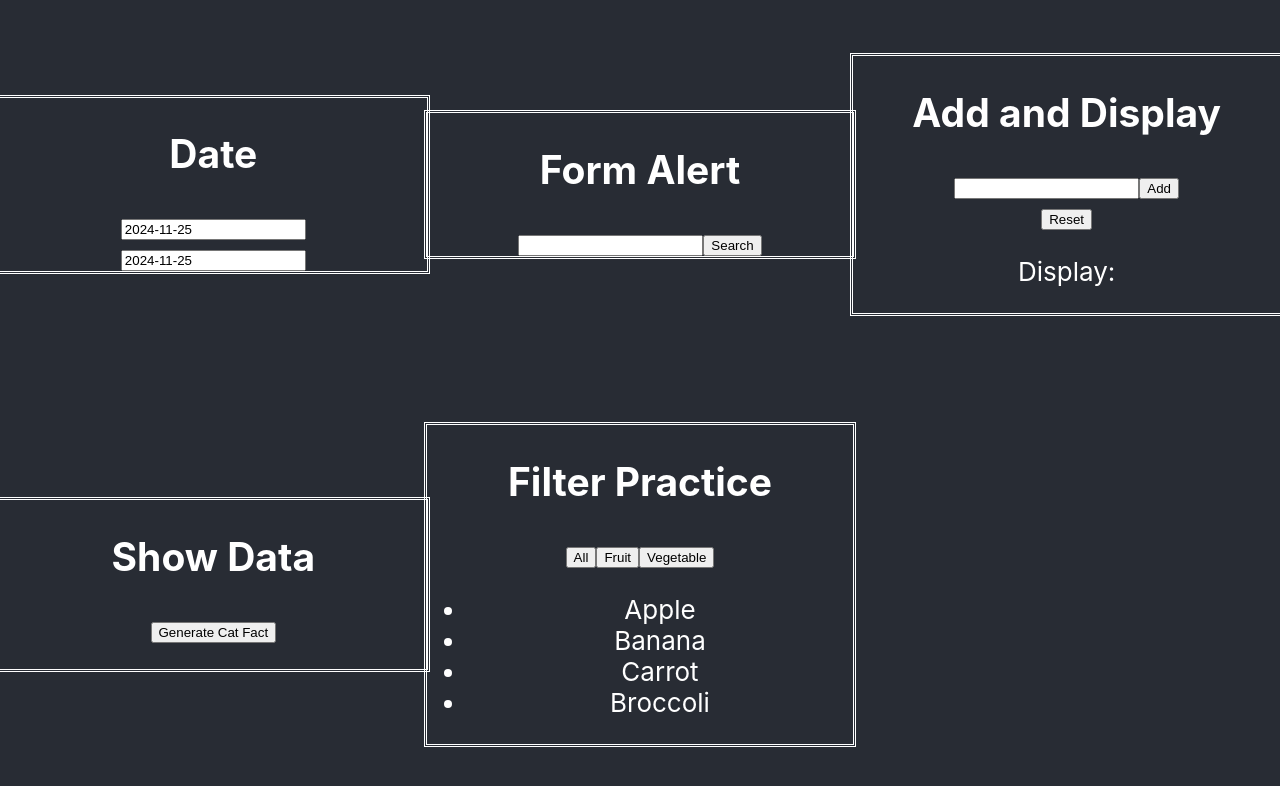
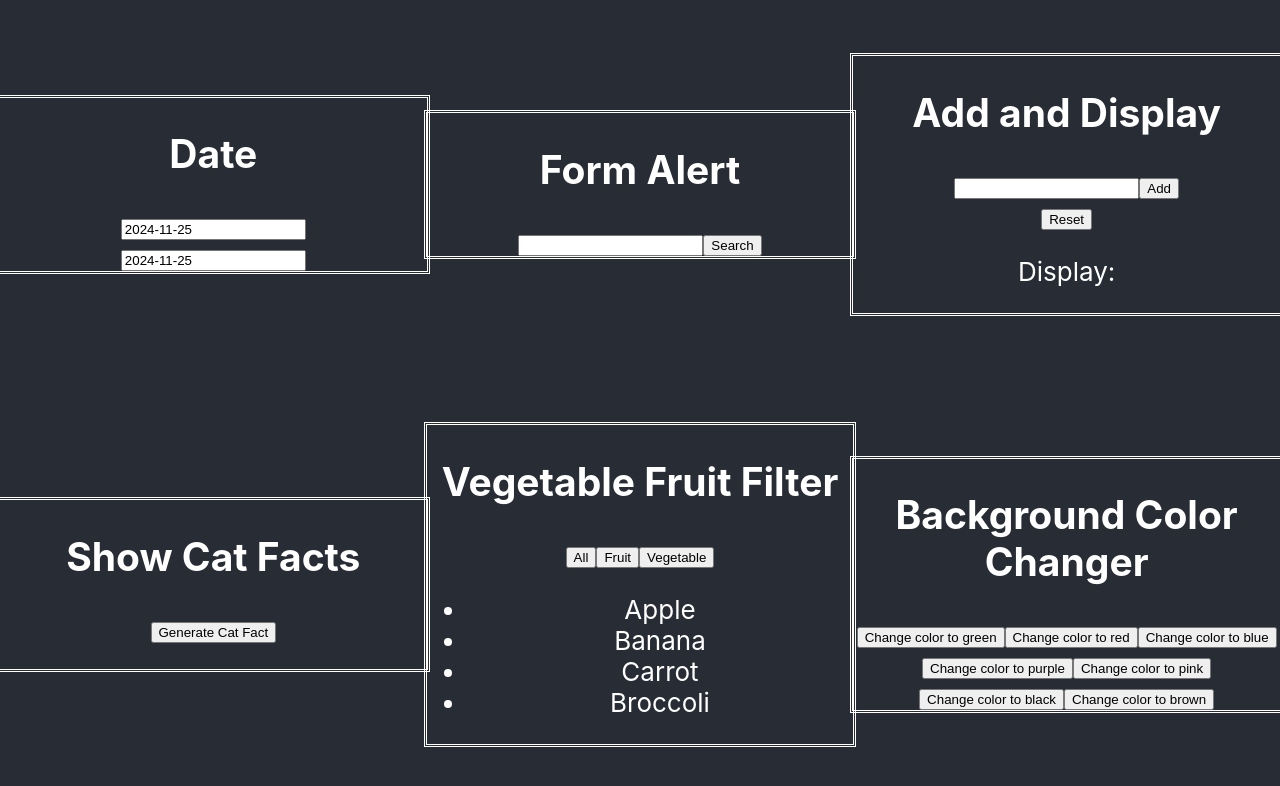
Before and after one commit to RubenV-dev/react_components, a React (Create React App) app: page / in a window 1280 px wide. Shown: the top 786 px of the page. Built offline with nearby package versions, Linux system fonts and the light colour scheme.

Commit message:
new background change component

```diff
--- a/public/index.html
+++ b/public/index.html
@@ -24,7 +24,7 @@
       work correctly both with client-side routing and a non-root public URL.
       Learn how to configure a non-root public URL by running `npm run build`.
     -->
-    <title>React App</title>
+    <title>Testing App</title>
   </head>
   <body>
     <noscript>You need to enable JavaScript to run this app.</noscript>
--- a/src/App.css
+++ b/src/App.css
@@ -13,8 +13,10 @@
   }
 }
 
+body {
+  background-color: #282c34;
+}
 .App-header {
-  background-color: #282c34;
   min-height: 100vh;
   display: flex;
   flex-wrap: wrap;
--- a/src/App.js
+++ b/src/App.js
@@ -5,6 +5,7 @@ import FormBox from './Component/form_box.js';
 import InputAndDisplay from './Component/input_and_display.js';
 import ShowData from './Component/showdata.js';
 import Filter from './Component/filter.js';
+import BackgroundChange from './Component/backgroundChange.js';
 
 function App() {
   return (
@@ -25,12 +26,16 @@ function App() {
           <InputAndDisplay/>
         </div>
         <div className="component">
-          <h2>Show Data</h2>
+          <h2>Show Cat Facts</h2>
           <ShowData/>
         </div>
         <div className="component">
-          <h2>Filter Practice</h2>
+          <h2>Vegetable Fruit Filter</h2>
           <Filter/>
+        </div>
+        <div className="component">
+          <h2>Background Color Changer</h2>
+          <BackgroundChange/>
         </div>
       </header>
     </div>
--- /dev/null
+++ b/src/Component/backgroundChange.js
@@ -0,0 +1,24 @@
+import React from 'react';
+
+const BackgroundChange = () => {
+    return (
+        <div>
+            {createButtons()}
+        </div>
+    )
+}
+
+const changeBackgroundColor = (color) => {
+    document.body.style.backgroundColor = color
+}
+
+const createButtons = () => {
+    const colorArray = ["green", "red", "blue", "purple", "pink", "black", "brown"]
+    let buttonArr = colorArray.map((color) => (
+        <button onClick={() => {changeBackgroundColor(color)}}>
+                Change color to {color}
+        </button>))
+    return buttonArr
+}
+
+export default BackgroundChange;
```
